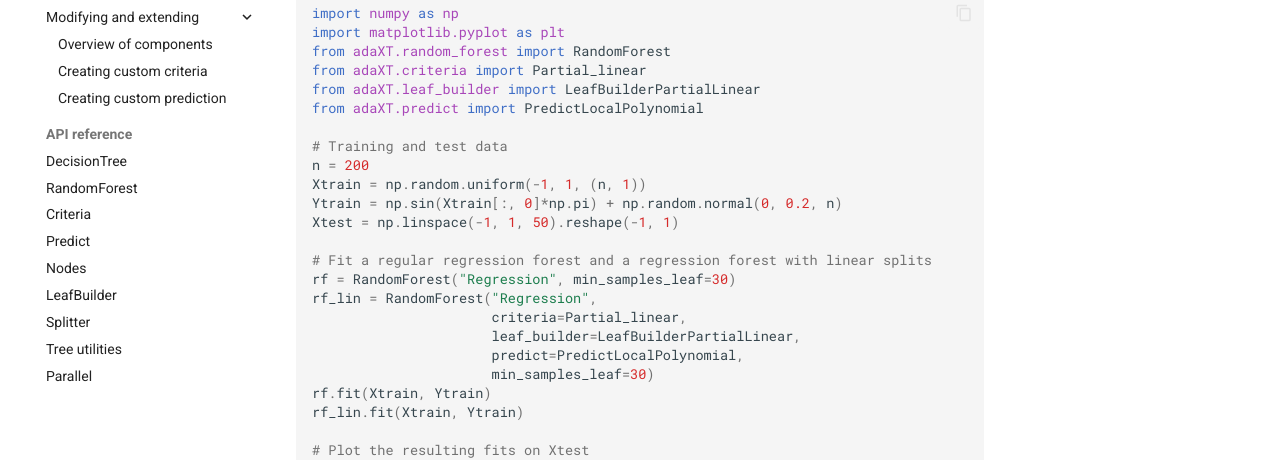
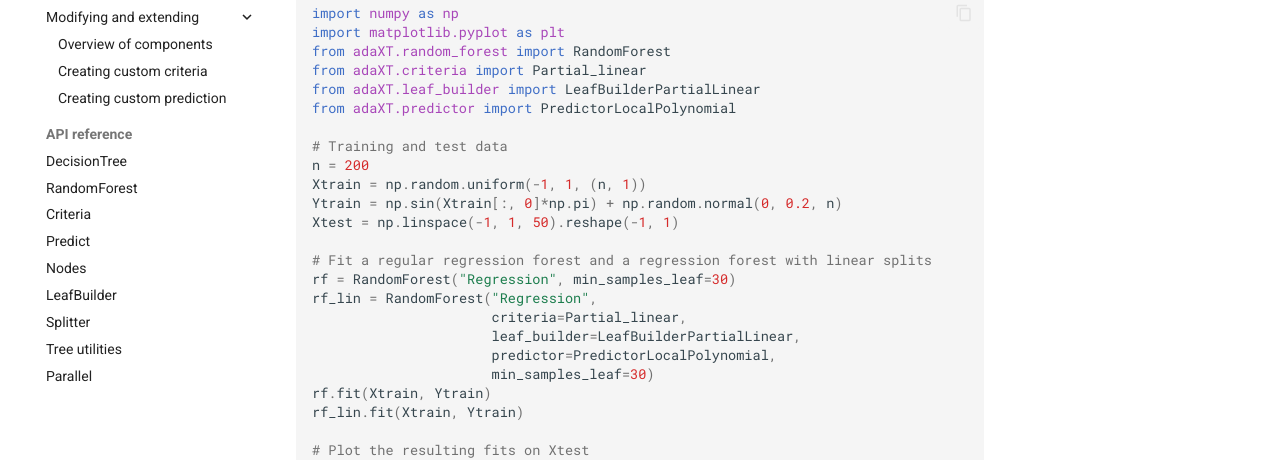
Before and after one commit to NiklasPfister/adaXT, an MkDocs documentation site: the page built from docs/user_guide/random_forest.md, in a window 1280 px wide and 900 px high. Shown: the part 372-832 px from the top of the window. Built offline with MkDocs 1.6.1 and Material for MkDocs 9.7.7, drawn with Linux system fonts in a browser that asks for light colours; comment, search, counter and statistics services are not loaded.

Commit message:
Initial move to Predictor from Predict

```diff
--- a/docs/user_guide/random_forest.md
+++ b/docs/user_guide/random_forest.md
@@ -17,7 +17,7 @@ import matplotlib.pyplot as plt
 from adaXT.random_forest import RandomForest
 from adaXT.criteria import Partial_linear
 from adaXT.leaf_builder import LeafBuilderPartialLinear
-from adaXT.predict import PredictLocalPolynomial
+from adaXT.predictor import PredictorLocalPolynomial
 
 # Training and test data
 n = 200
@@ -30,7 +30,7 @@ rf = RandomForest("Regression", min_samples_leaf=30)
 rf_lin = RandomForest("Regression",
                       criteria=Partial_linear,
                       leaf_builder=LeafBuilderPartialLinear,
-                      predict=PredictLocalPolynomial,
+                      predictor=PredictorLocalPolynomial,
                       min_samples_leaf=30)
 rf.fit(Xtrain, Ytrain)
 rf_lin.fit(Xtrain, Ytrain)
--- a/setup.py
+++ b/setup.py
@@ -45,7 +45,7 @@ modules += [
     "decision_tree.tree_utils",
 ]
 modules += ["leaf_builder.leaf_builder"]
-modules += ["predict.predict"]
+modules += ["predictor.predictor"]
 modules += ["random_forest.random_forest"]
 
 
@@ -123,7 +123,7 @@ def run_build():
             "adaXT.criteria": ["*.pxd", "*.pyi", "*.py"],
             "adaXT.decision_tree": ["*.pxd", "*.pyi", "*.py"],
             "adaXT.leaf_builder": ["*.pxd", "*.pyi", "*.py"],
-            "adaXT.predict": ["*.pxd", "*.pyi", "*.py"],
+            "adaXT.predictor": ["*.pxd", "*.pyi", "*.py"],
         },
         classifiers=[
             "Programming Language :: Python :: 3",
```
Also changed, not shown: docs/api_docs/Parallel.md (+1 -1 lines), docs/api_docs/Predict.md (+1 -1 lines), docs/user_guide/decision_tree.md (+3 -3 lines), docs/user_guide/installation.md (+1 -1 lines), 17 other files.
